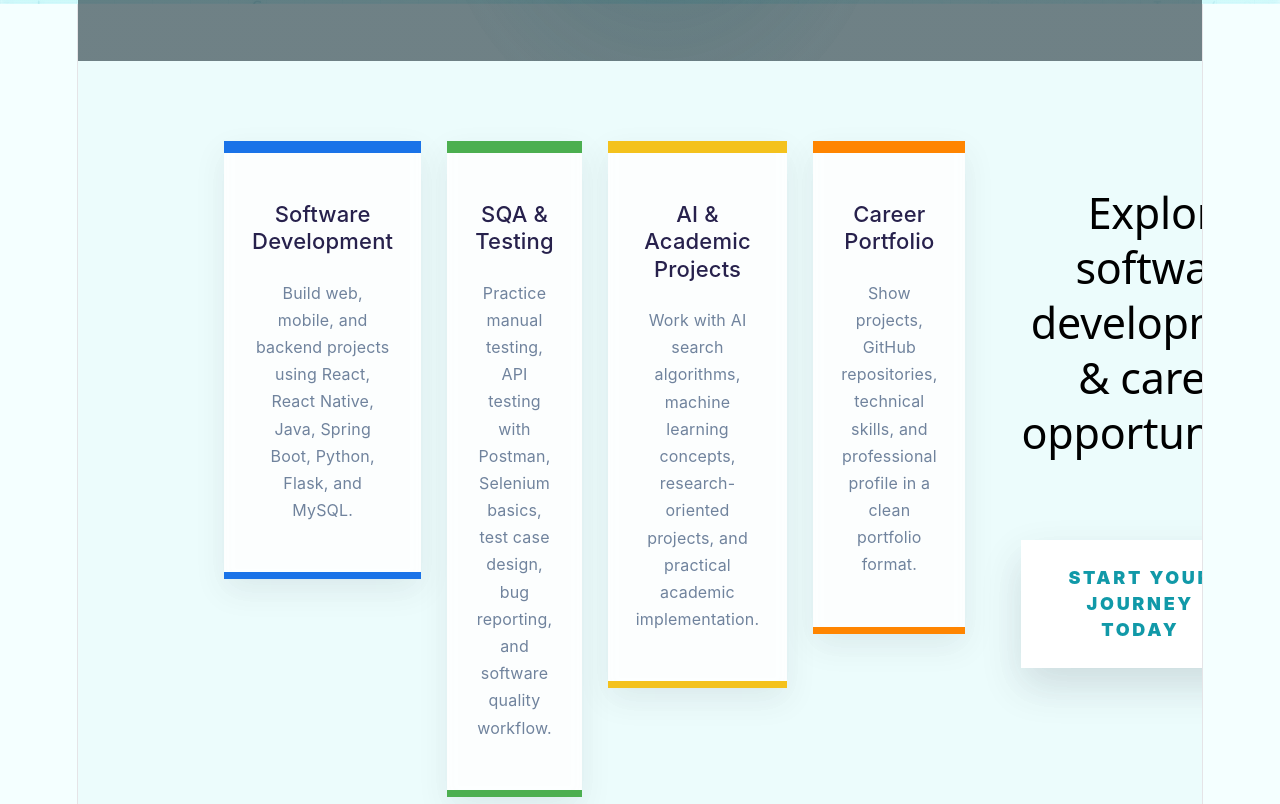
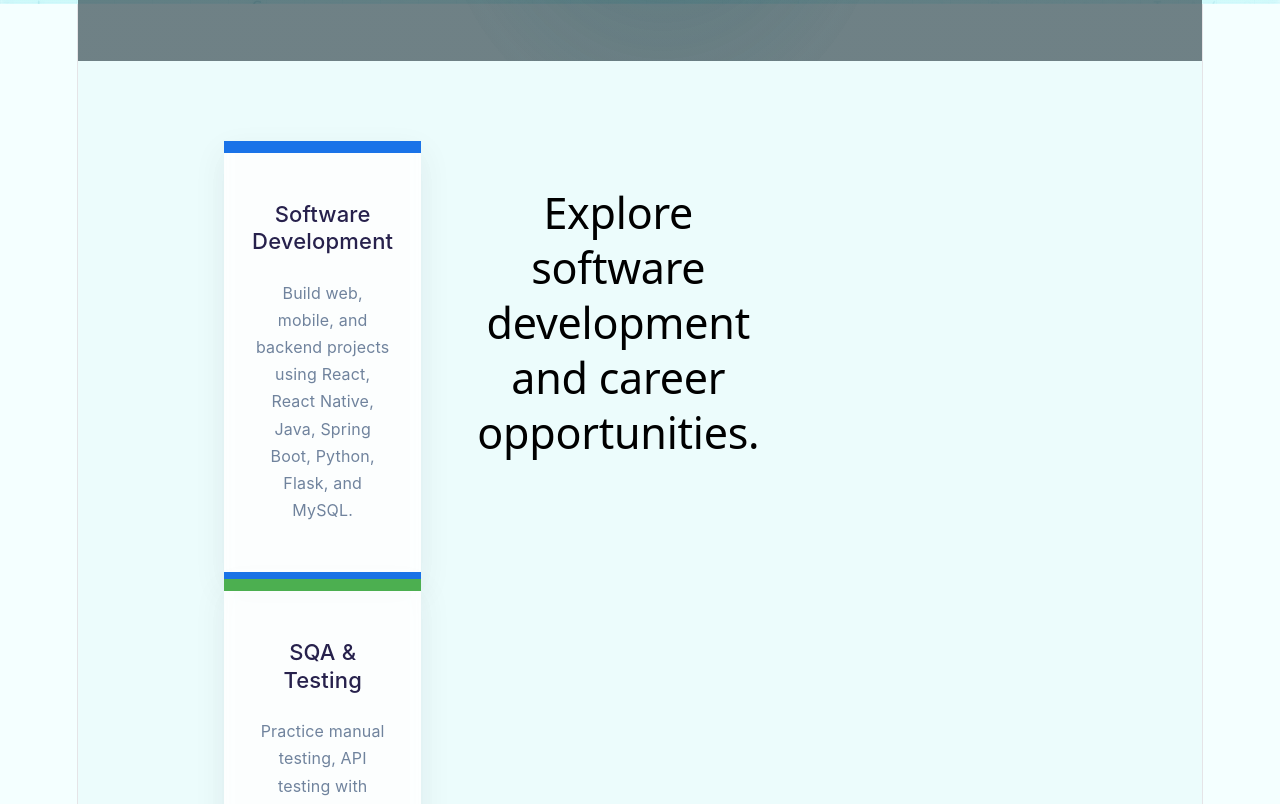
Before and after one commit to m-i-shakib/portfolio, a React app: page / in a window 1280 px wide. Shown: the part 796-1600 px from the top of the page. Built offline with nearby package versions, Linux system fonts and the light colour scheme; the HTML template or start-up script is replaced by a standard one.

Commit message:
Fix feature heading and remove journey button

```diff
--- a/src/App.jsx
+++ b/src/App.jsx
@@ -196,6 +196,7 @@ function App() {
         </section>
 
         <section className="feature-strip">
+          <div className="feature-cards">
             {expertise.map((item) => (
               <article className={`feature-card ${item.color}`} key={item.title}>
                 <span>{item.icon}</span>
@@ -203,12 +204,10 @@ function App() {
                 <p>{item.text}</p>
               </article>
             ))}
+          </div>
 
           <div className="feature-heading">
-            <h2>Explore software development & career opportunities.</h2>
-            <a href="#projects" className="journey-btn">
-              Start Your Journey Today <span>▶</span>
-            </a>
+            <h2>Explore software development and career opportunities.</h2>
           </div>
         </section>
 
```
Lines whose indentation alone changed are shown as unchanged.
